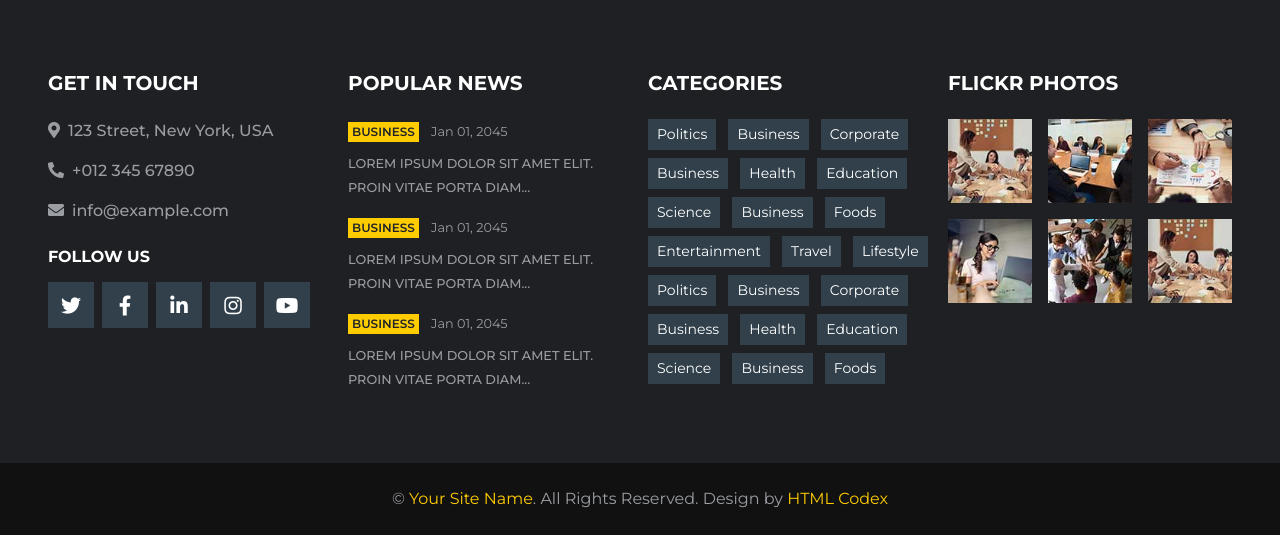
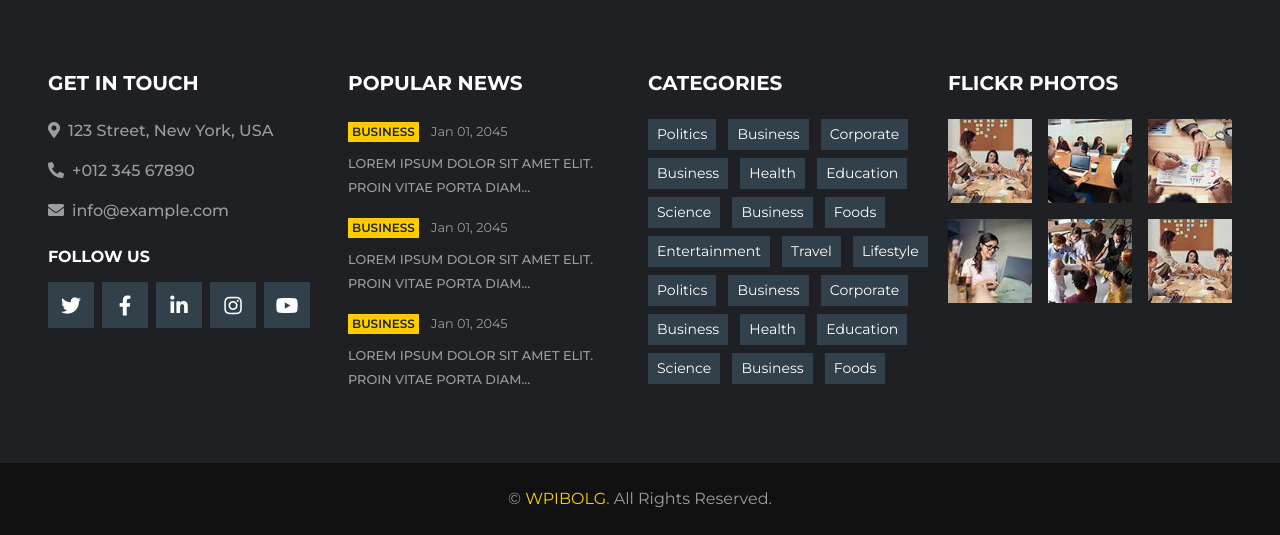
Before and after one commit to HyuntaeKim0813/Django_Project, a Django app: page /category/ in a window 1280 px wide. Shown: the part 2532-3067 px from the top of the page. Run offline with Django 4.2, Linux system fonts and the light colour scheme; some libraries are stand-ins or nearby versions.

Commit message:
Update footer.html

```diff
--- a/templates/footer.html
+++ b/templates/footer.html
@@ -95,10 +95,9 @@
         </div>
     </div>
     <div class="container-fluid py-4 px-sm-3 px-md-5" style="background: #111111;">
-        <p class="m-0 text-center">&copy; <a href="#">Your Site Name</a>. All Rights Reserved.
+        <p class="m-0 text-center">&copy; <a href="#">WPIBOLG</a>. All Rights Reserved.
 
-		<!--/*** This template is free as long as you keep the footer author’s credit link/attribution link/backlink. If you'd like to use the template without the footer author’s credit link/attribution link/backlink, you can purchase the Credit Removal License from "https://htmlcodex.com/credit-removal". Thank you for your support. ***/-->
-		Design by <a href="https://htmlcodex.com">HTML Codex</a></p>
+
     </div>
     <!-- Footer End -->
 
```
